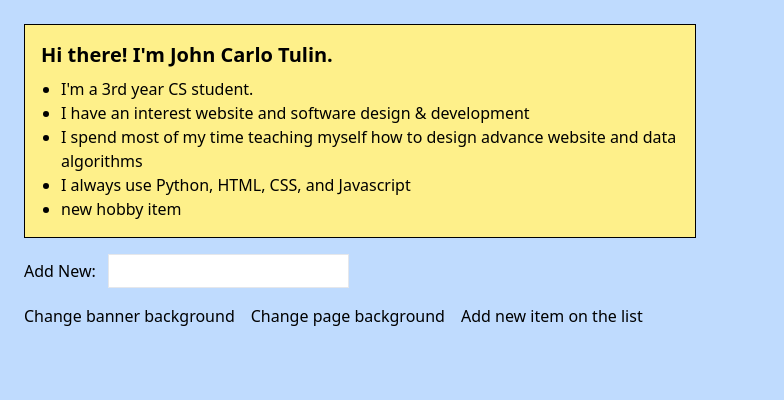
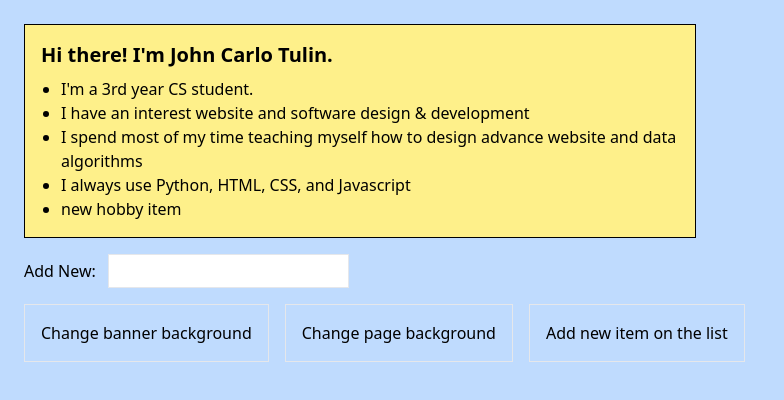
Before and after one commit to JohnCarloTulin/BASIC_JS_DOM_MANIPULATION_PART_1, a plain HTML site: page index.html in a window 1280 px wide. Shown: the whole page, without its empty margins (0-784 px from the left). Drawn offline with nearby package versions, Linux system fonts and the light colour scheme.

Commit message:
Update index.html

```diff
--- a/index.html
+++ b/index.html
@@ -28,9 +28,9 @@
 
     <!-- Buttons -->
     <div class="mt-4 flex gap-4">
-        <button id="banner_Background" p-4 border">Change banner background</button>
-        <button id="page_Background" p-4 border">Change page background</button>
-        <button id="add_Item" p-4 border">Add new item on the list</button>
+        <button id="banner_Background" class="bg-white-300 p-4 border">Change banner background</button>
+        <button id="page_Background" class="bg-white-300 p-4 border">Change page background</button>
+        <button id="add_Item" class="bg-white-300 p-4 border">Add new item on the list</button>
     </div>
 
     <!-- This are the methods/function (Javascript) -->
```
